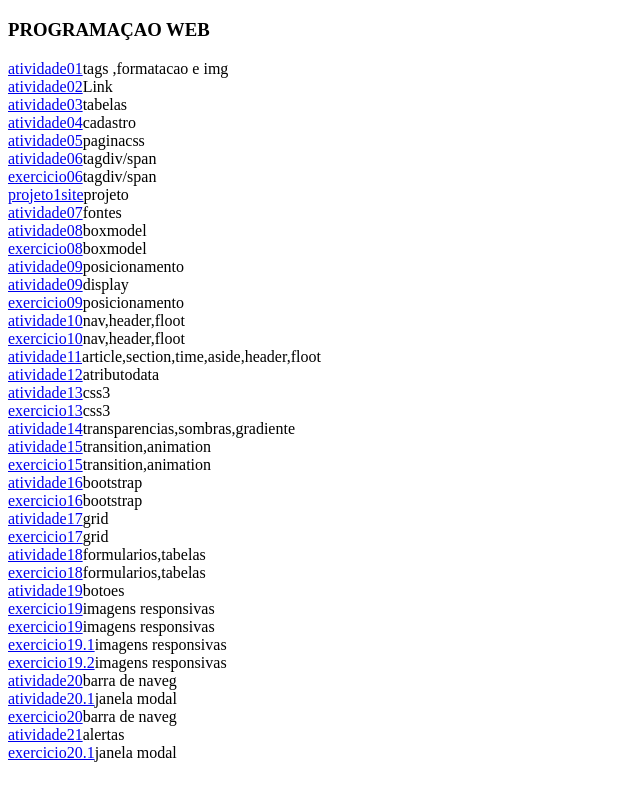
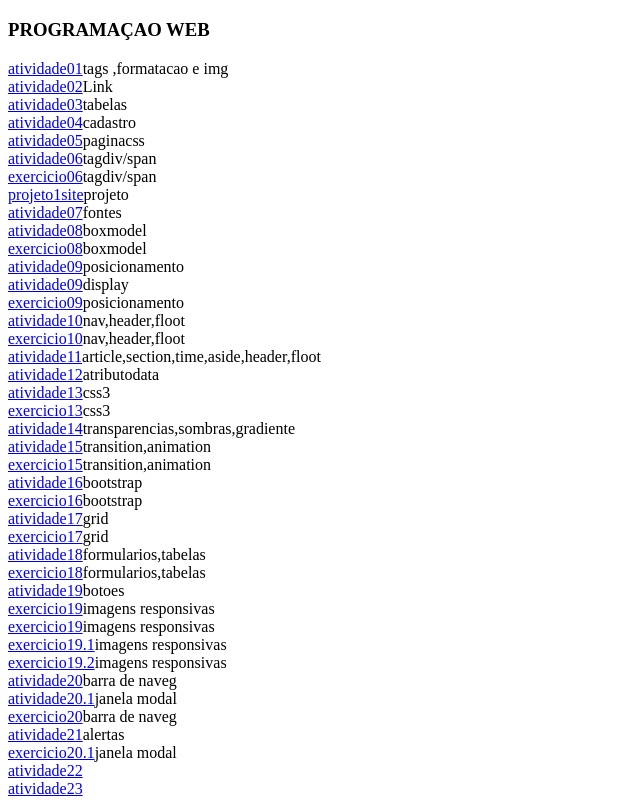
Before and after one commit to DaniellCCosta/programaweb, a plain HTML site: page index.html in a window 1280 px wide. Shown: the part 61-867 px from the top of the page, without its empty margins (0-640 px from the left). Before the commit the page ends 831 px from the top, so only its background shows below. Drawn offline with Linux system fonts and the light colour scheme.

Commit message:
Add files via upload

```diff
--- a/index.html
+++ b/index.html
@@ -45,5 +45,9 @@
 <a href="exercicioati20">exercicio20</a>barra de naveg<br>
 <a href="atividade21">atividade21</a>alertas<br>
 <a href="exercicioati20.1">exercicio20.1</a>janela modal<br>
+<a href="atividade22">atividade22</a><br>
+<a href="atividade23">atividade23</a><br>
+
+
 	</body>
 </html>
```
